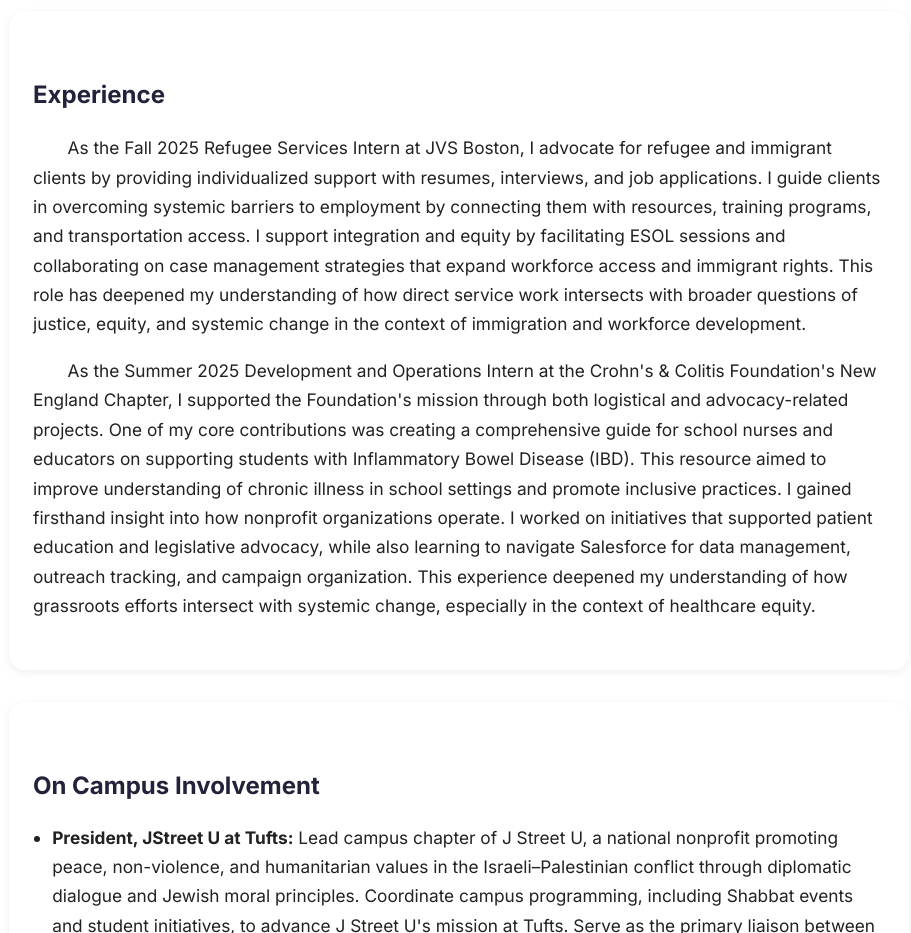
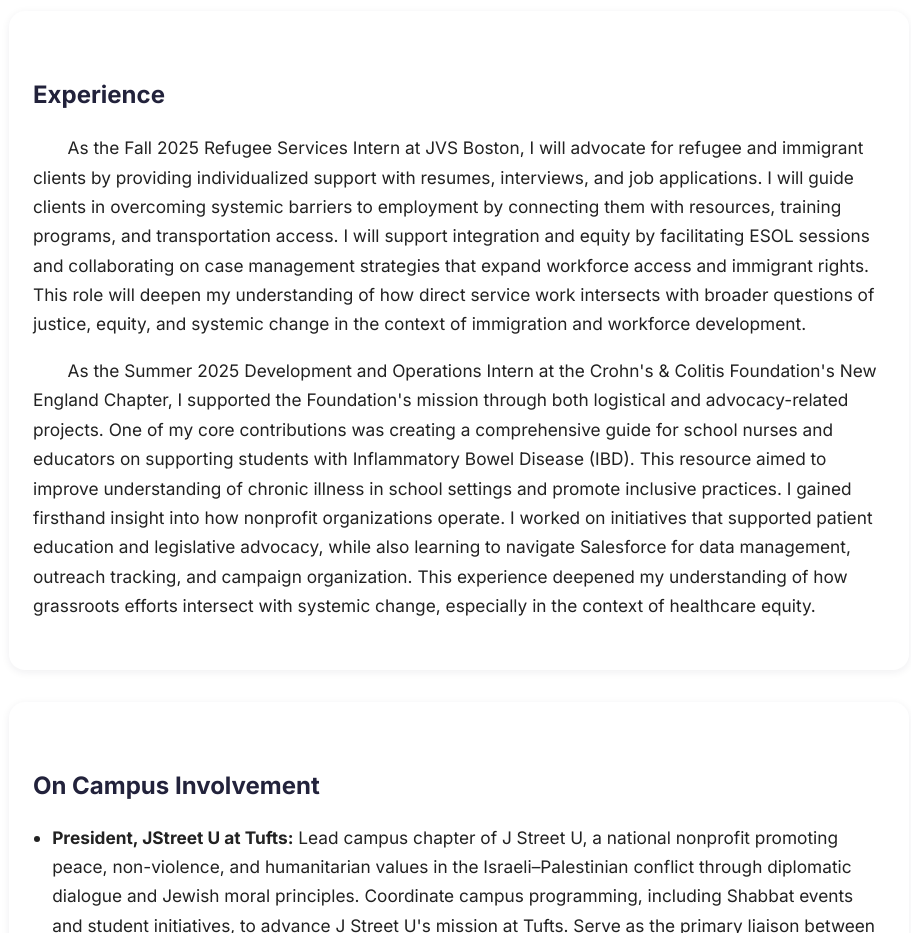
Before and after one commit to leemoradi/my_portfolio_site, a plain HTML site: page index.html in a window 1280 px wide. Shown: the part 800-1733 px from the top of the page, without its empty margins (181-1092 px from the left). Drawn offline with Linux system fonts and the light colour scheme.

Commit message:
Update JVS Boston internship to future tense - just starting position

```diff
--- a/index.html
+++ b/index.html
@@ -38,7 +38,7 @@
     <section class="experience">
       <h2>Experience</h2>
       <p style="text-indent: 2em;">
-        As the Fall 2025 Refugee Services Intern at JVS Boston, I advocate for refugee and immigrant clients by providing individualized support with resumes, interviews, and job applications. I guide clients in overcoming systemic barriers to employment by connecting them with resources, training programs, and transportation access. I support integration and equity by facilitating ESOL sessions and collaborating on case management strategies that expand workforce access and immigrant rights. This role has deepened my understanding of how direct service work intersects with broader questions of justice, equity, and systemic change in the context of immigration and workforce development.
+        As the Fall 2025 Refugee Services Intern at JVS Boston, I will advocate for refugee and immigrant clients by providing individualized support with resumes, interviews, and job applications. I will guide clients in overcoming systemic barriers to employment by connecting them with resources, training programs, and transportation access. I will support integration and equity by facilitating ESOL sessions and collaborating on case management strategies that expand workforce access and immigrant rights. This role will deepen my understanding of how direct service work intersects with broader questions of justice, equity, and systemic change in the context of immigration and workforce development.
       </p>
       <p style="text-indent: 2em;">
         As the Summer 2025 Development and Operations Intern at the Crohn's & Colitis Foundation's New England Chapter, I supported the Foundation's mission through both logistical and advocacy-related projects. One of my core contributions was creating a comprehensive guide for school nurses and educators on supporting students with Inflammatory Bowel Disease (IBD). This resource aimed to improve understanding of chronic illness in school settings and promote inclusive practices. I gained firsthand insight into how nonprofit organizations operate. I worked on initiatives that supported patient education and legislative advocacy, while also learning to navigate Salesforce for data management, outreach tracking, and campaign organization. This experience deepened my understanding of how grassroots efforts intersect with systemic change, especially in the context of healthcare equity.
```
